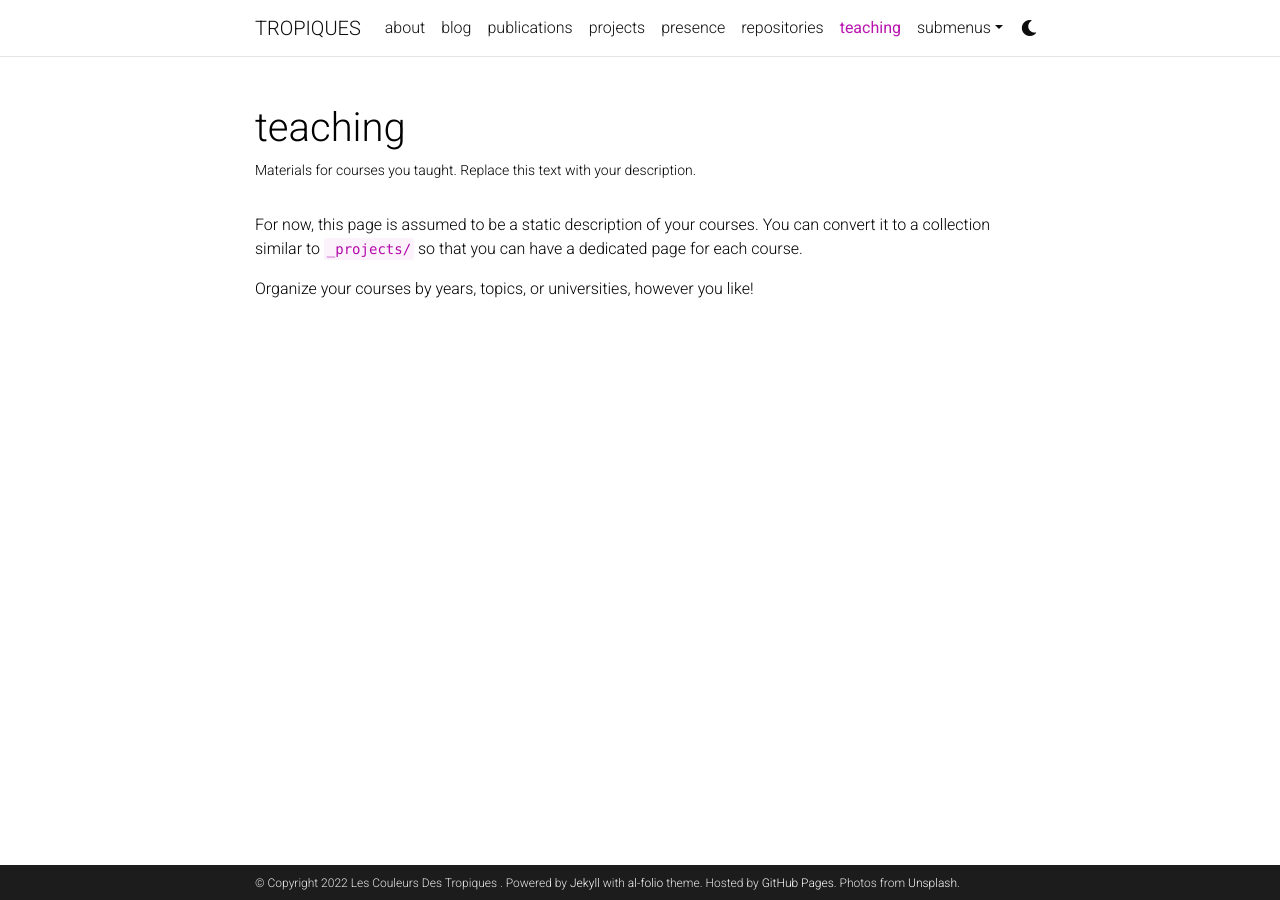
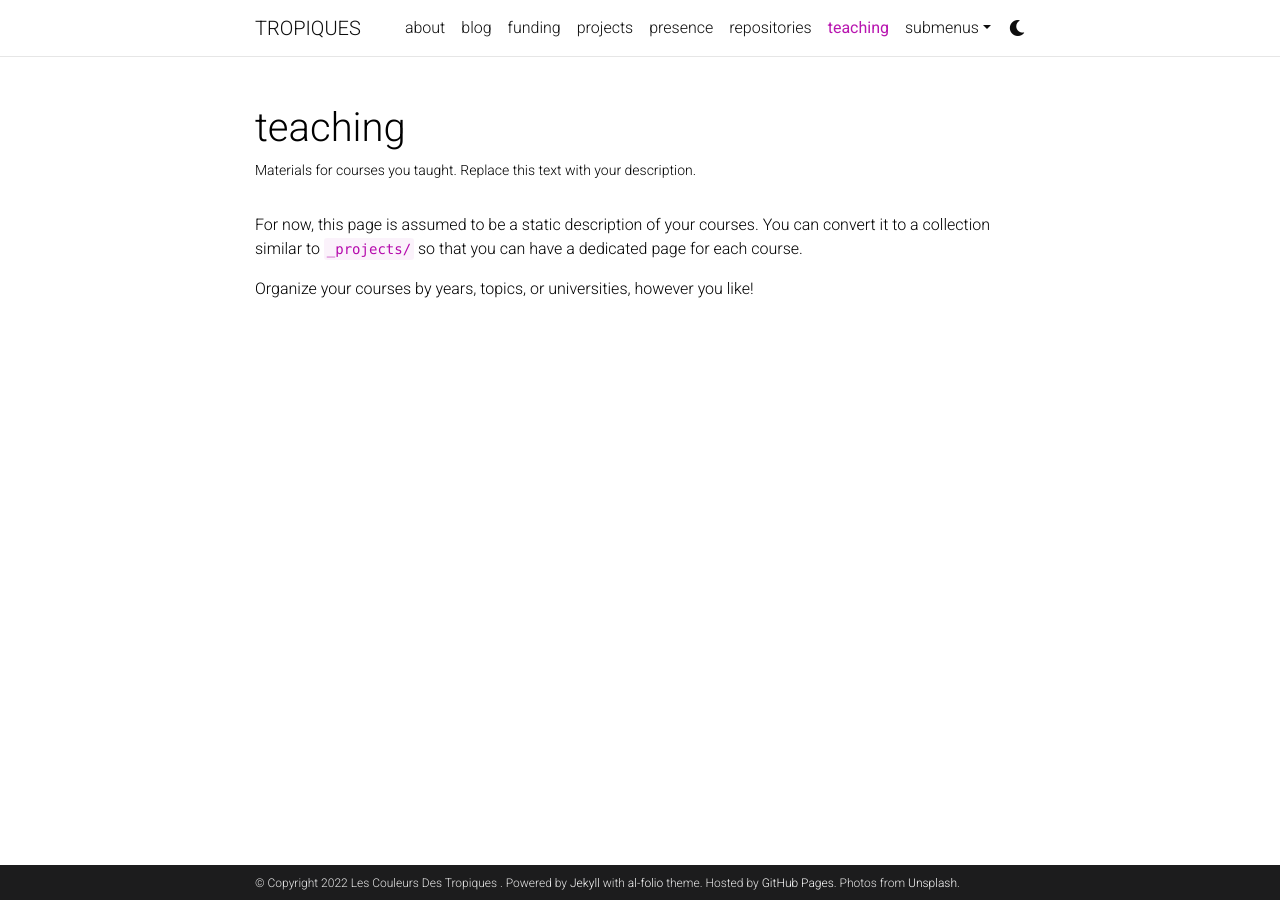
Before and after one commit to laboratropics/tropiquesenchant, a Jekyll site: the page built from _pages/teaching.md, in a window 1280 px wide. Built offline with Jekyll 4.4.1, drawn with Linux system fonts in a browser that asks for light colours; comment, search, counter and statistics services are not loaded; a style sheet for code colours, icons or effects is not loaded.

Commit message:
Update and rename publications.md to fund.md

```diff
--- a/_pages/publications.md
+++ b/_pages/fund.md
@@ -1,7 +1,7 @@
 ---
 layout: page
-permalink: /publications/
-title: publications
+permalink: /fund/
+title: funding
 description: publications by categories in reversed chronological order. generated by jekyll-scholar.
 years: [1967, 1956, 1950, 1935, 1905]
 nav: true
```
